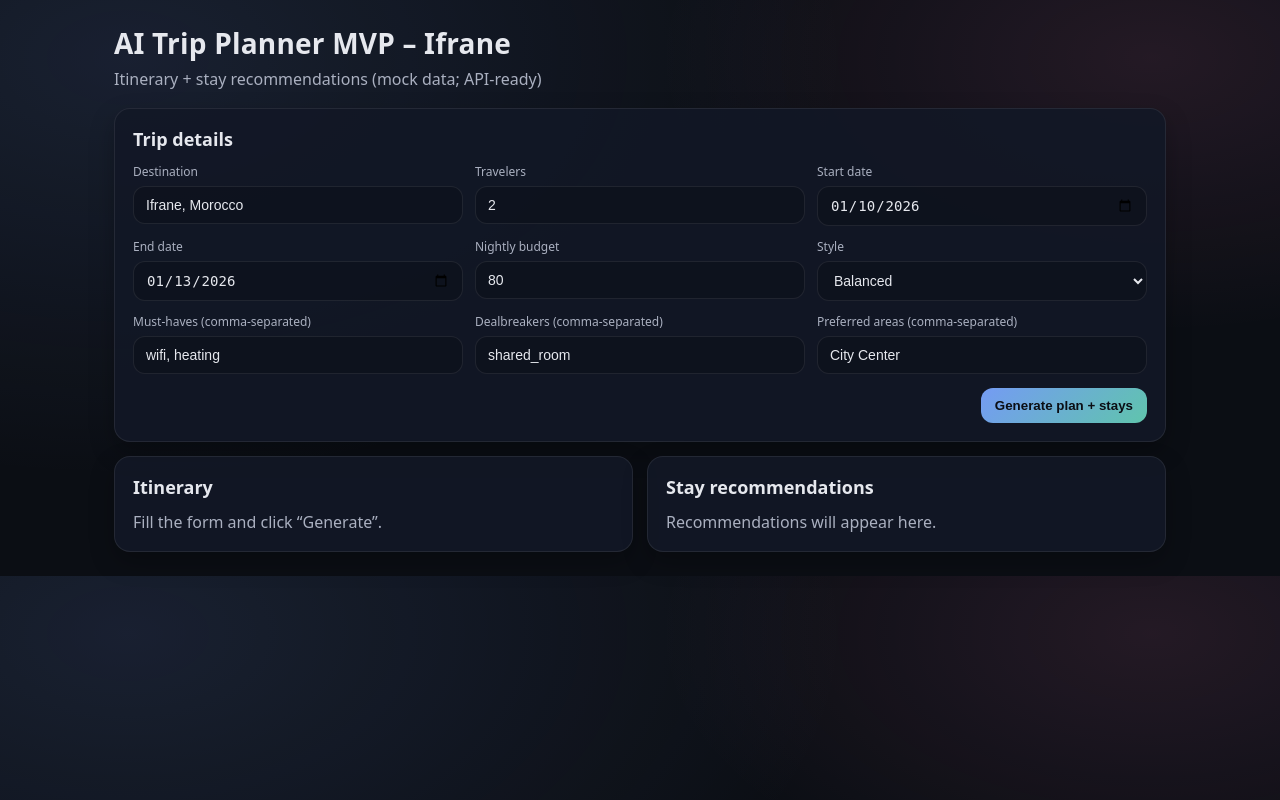
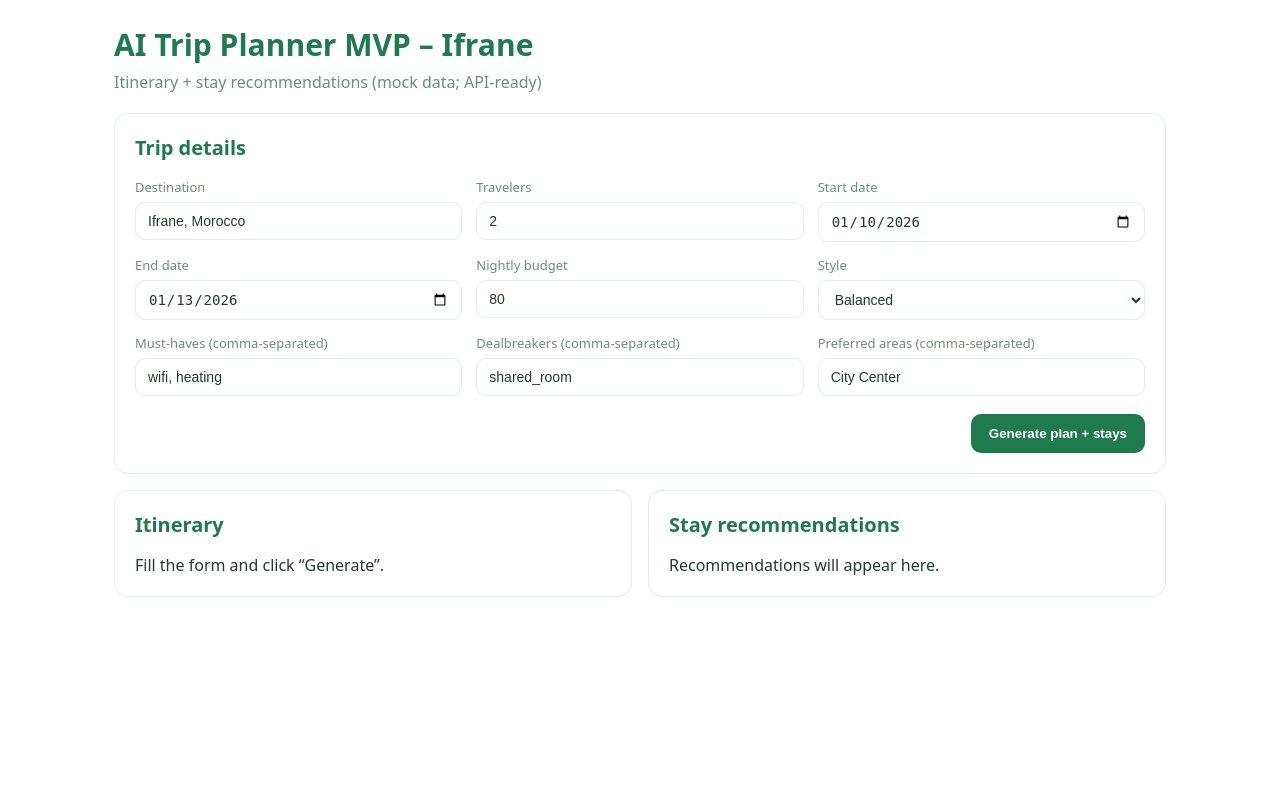
Before and after one commit to Louzali/Capstone, a FastAPI app: page / in a window 1280 px wide. Run offline with FastAPI, Linux system fonts and the light colour scheme.

Commit message:
Add files via upload

```diff
--- a/static/app.css
+++ b/static/app.css
@@ -1,108 +1,205 @@
+/* ===== BookIfrane light theme ===== */
 
 :root {
-  --bg: #0b0e14;
-  --card: #121826;
-  --text: #e6e8ee;
-  --muted: #aab0c0;
-  --border: rgba(255,255,255,0.08);
-  --accent: #7aa2ff;
+  --bg: #ffffff;
+  --card: #ffffff;
+  --text: #1f3d2b;        /* dark green */
+  --muted: #6b8f7a;       /* soft green */
+  --border: #e3eee8;
+  --accent: #1f7a4f;      /* main green */
+  --accent-soft: #e8f4ee;
 }
-* { box-sizing: border-box; }
+
+* {
+  box-sizing: border-box;
+}
+
 body {
   margin: 0;
-  font-family: ui-sans-serif, system-ui, -apple-system, Segoe UI, Roboto, Helvetica, Arial, "Apple Color Emoji", "Segoe UI Emoji";
-  background: radial-gradient(1200px 700px at 10% 10%, rgba(122,162,255,0.12), transparent 60%),
-              radial-gradient(900px 500px at 90% 10%, rgba(255,122,185,0.10), transparent 55%),
-              var(--bg);
+  font-family: system-ui, -apple-system, Segoe UI, Roboto, Helvetica, Arial;
+  background: var(--bg);
   color: var(--text);
 }
-.container { max-width: 1100px; margin: 0 auto; padding: 24px; }
-.header { margin-bottom: 18px; }
-h1 { margin: 0; font-size: 28px; letter-spacing: 0.2px; }
-.subtitle { margin: 6px 0 0; color: var(--muted); }
+
+.container {
+  max-width: 1100px;
+  margin: 0 auto;
+  padding: 24px;
+}
+
+.header {
+  margin-bottom: 20px;
+}
+
+h1 {
+  margin: 0;
+  font-size: 30px;
+  color: var(--accent);
+}
+
+.subtitle {
+  margin-top: 6px;
+  color: var(--muted);
+}
+
 .card {
-  background: rgba(18,24,38,0.9);
+  background: var(--card);
   border: 1px solid var(--border);
-  border-radius: 16px;
-  padding: 18px;
-  box-shadow: 0 10px 25px rgba(0,0,0,0.25);
+  border-radius: 14px;
+  padding: 20px;
+  margin-bottom: 16px;
 }
-h2 { margin: 0 0 12px; font-size: 18px; }
+
+h2 {
+  margin-top: 0;
+  font-size: 20px;
+  color: var(--accent);
+}
+
+/* FORM */
 .grid {
   display: grid;
   grid-template-columns: repeat(3, 1fr);
-  gap: 12px;
+  gap: 14px;
 }
-label { display: flex; flex-direction: column; gap: 6px; font-size: 12px; color: var(--muted); }
-input, select {
-  border-radius: 12px;
+
+label {
+  display: flex;
+  flex-direction: column;
+  font-size: 13px;
+  color: var(--muted);
+  gap: 6px;
+}
+
+input,
+select {
+  padding: 10px 12px;
+  border-radius: 10px;
   border: 1px solid var(--border);
-  background: rgba(0,0,0,0.18);
+  font-size: 14px;
+  background: #fff;
   color: var(--text);
-  padding: 10px 12px;
-  font-size: 14px;
+}
+
+input:focus,
+select:focus {
   outline: none;
+  border-color: var(--accent);
 }
-input:focus, select:focus { border-color: rgba(122,162,255,0.6); }
-.actions { margin-top: 14px; display: flex; justify-content: flex-end; }
+
+.actions {
+  margin-top: 18px;
+  display: flex;
+  justify-content: flex-end;
+}
+
 button {
-  border: 0;
-  border-radius: 12px;
-  padding: 10px 14px;
+  background: var(--accent);
+  color: white;
+  border: none;
+  border-radius: 10px;
+  padding: 12px 18px;
   font-weight: 600;
-  background: linear-gradient(135deg, rgba(122,162,255,0.95), rgba(122,255,218,0.75));
-  color: #0b0e14;
   cursor: pointer;
 }
-button:hover { filter: brightness(1.05); }
+
+button:hover {
+  opacity: 0.9;
+}
+
+/* LAYOUT */
 .split {
-  margin-top: 14px;
   display: grid;
   grid-template-columns: 1fr 1fr;
-  gap: 14px;
+  gap: 16px;
 }
-.muted { color: var(--muted); }
-.summary { margin: 0 0 10px; color: var(--muted); }
-.day { border-top: 1px solid var(--border); padding-top: 12px; margin-top: 12px; }
-.dayHead { display:flex; justify-content: space-between; align-items: center; }
-.dayDate { font-weight: 700; }
+
+/* ITINERARY */
+.day {
+  border-top: 1px solid var(--border);
+  padding-top: 12px;
+  margin-top: 12px;
+}
+
+.dayDate {
+  font-weight: 700;
+  color: var(--accent);
+}
+
 .pill {
-  display: inline-flex;
-  gap: 6px;
-  align-items: center;
-  padding: 4px 8px;
-  border: 1px solid var(--border);
+  background: var(--accent-soft);
+  color: var(--accent);
+  padding: 4px 10px;
   border-radius: 999px;
   font-size: 12px;
-  color: var(--text);
-  background: rgba(0,0,0,0.12);
 }
-.notes { margin-top: 12px; border-top: 1px solid var(--border); padding-top: 12px; }
-.label { font-size: 12px; color: var(--muted); margin-bottom: 6px; }
+
+/* STAYS */
 .listing {
   border-top: 1px solid var(--border);
   padding-top: 12px;
   margin-top: 12px;
 }
-.listingHead { display:flex; justify-content: space-between; gap: 10px; }
-.platform { font-size: 11px; color: var(--accent); letter-spacing: 0.8px; }
-.name { font-size: 16px; font-weight: 750; margin-top: 2px; }
-.meta { font-size: 12px; color: var(--muted); margin-top: 4px; }
-.right { text-align: right; }
-.score { font-size: 12px; color: var(--muted); }
-.price { font-size: 16px; font-weight: 800; margin-top: 2px; }
-.total { font-size: 12px; color: var(--muted); margin-top: 2px; }
-.amenities { margin-top: 10px; display:flex; flex-wrap: wrap; gap: 8px; }
-.why { margin: 10px 0 0; padding-left: 18px; color: var(--text); }
-.link { display:inline-block; margin-top: 10px; color: var(--accent); text-decoration: none; }
-.link:hover { text-decoration: underline; }
-.footer { margin-top: 16px; color: var(--muted); font-size: 12px; }
-@media (max-width: 900px) {
-  .grid { grid-template-columns: 1fr; }
-  .split { grid-template-columns: 1fr; }
+
+.platform {
+  font-size: 11px;
+  color: var(--muted);
+  text-transform: uppercase;
 }
 
+.name {
+  font-size: 17px;
+  font-weight: 700;
+  color: var(--accent);
+}
 
-.ctaRow{margin:10px 0 0;display:flex;justify-content:flex-start;}
-.cta{display:inline-flex;align-items:center;justify-content:center;padding:10px 12px;border-radius:12px;border:1px solid var(--border);background:rgba(0,0,0,0.18);color:var(--text);text-decoration:none;font-weight:650;}
-.cta:hover{filter:brightness(1.05);}
+.meta {
+  font-size: 13px;
+  color: var(--muted);
+}
+
+.price {
+  font-size: 18px;
+  font-weight: 800;
+  color: var(--accent);
+}
+
+.amenities {
+  margin-top: 8px;
+  display: flex;
+  gap: 8px;
+  flex-wrap: wrap;
+}
+
+.amenities .pill {
+  background: #f3faf6;
+}
+
+/* BOOKING BUTTON */
+.ctaRow {
+  margin: 14px 0;
+}
+
+.cta {
+  display: inline-block;
+  background: #003580;
+  color: #ffffff;
+  padding: 12px 16px;
+  border-radius: 10px;
+  text-decoration: none;
+  font-weight: 700;
+}
+
+.cta:hover {
+  opacity: 0.9;
+}
+
+/* MOBILE */
+@media (max-width: 900px) {
+  .grid {
+    grid-template-columns: 1fr;
+  }
+  .split {
+    grid-template-columns: 1fr;
+  }
+}
```
